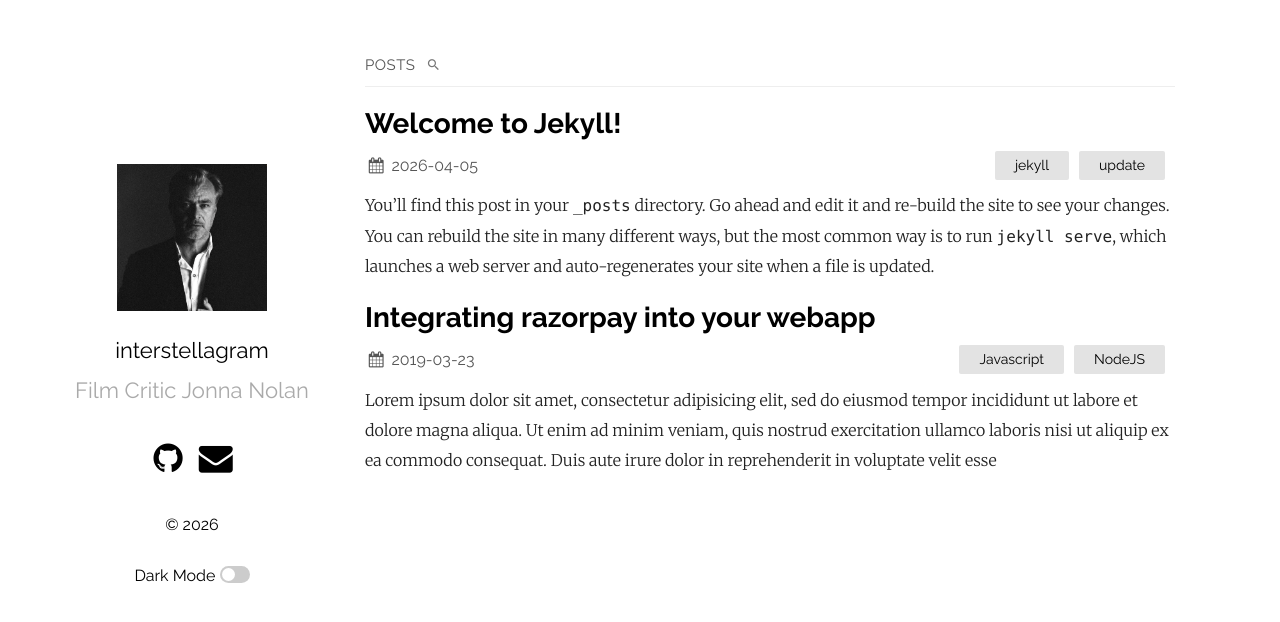
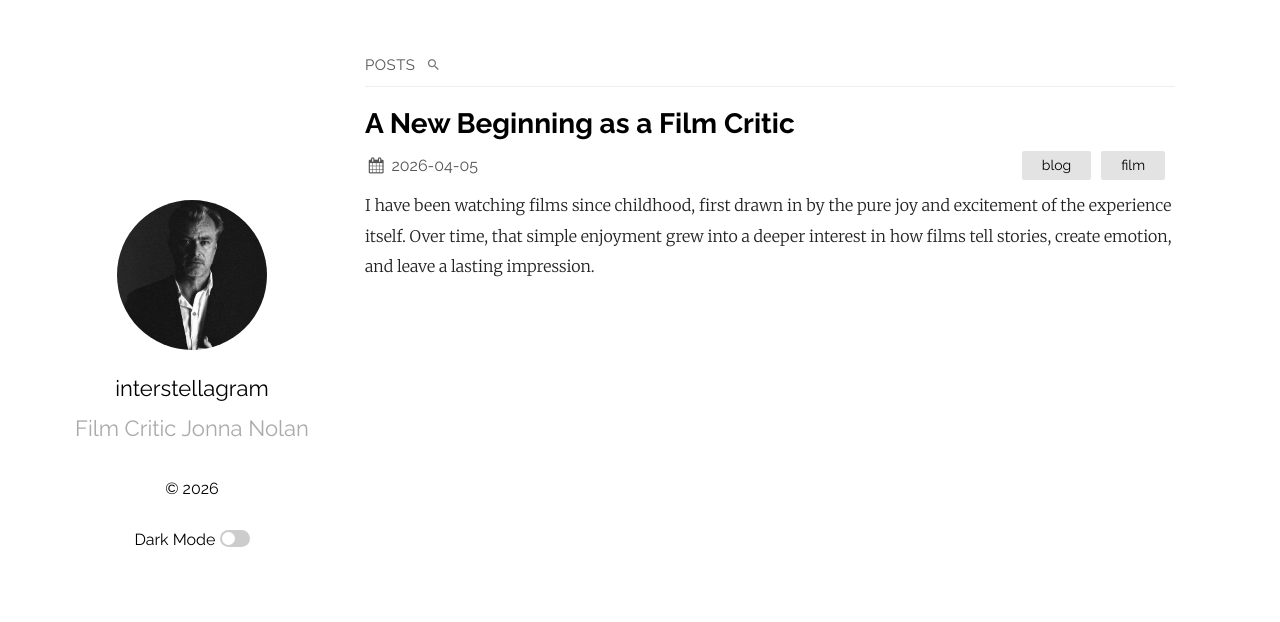
Before and after one commit to interstellagram/interstellagram.github.io, a Jekyll site: the page built from index.md, in a window 1280 px wide. Shown: the top 622 px of the page. Built offline with Jekyll 4.4.1, drawn with Linux system fonts in a browser that asks for light colours.

Commit message:
Update profile and publish first post

````diff
--- a/_config.yml
+++ b/_config.yml
@@ -1,6 +1,5 @@
 title: interstellagram
 author: Jonna Nolan
-email: interstellagram@ggmail.com
 description: >-
   Hello. I'm Jonna Nolan, a film critic exploring image, memory, and time through science fiction and arthouse cinema.
 
@@ -24,9 +23,7 @@ plainwhite:
     - page
     - post
 
-  social_links:
-    github: interstellagram
-    email: interstellagram@ggmail.com
+  social_links: {}
 
 plugins:
   - jekyll-seo-tag
--- a/_layouts/default.html
+++ b/_layouts/default.html
@@ -33,7 +33,7 @@
       {%- endif -%}
       </div>
       {% capture footer %}
-      {%- if site.plainwhite.social_links != '' -%}
+      {%- if site.plainwhite.social_links and site.plainwhite.social_links.size > 0 -%}
       <ul class="social about-footer {{condensed_class}}">
         {%- if site.plainwhite.social_links.github -%}
         <a href="https://github.com/{{ site.plainwhite.social_links.github }}" target="_blank">
--- a/_posts/2019-03-23-welcome-to-jekyll.markdown
+++ /dev/null
@@ -1,28 +0,0 @@
----
-layout: post
-title:  "Integrating razorpay into your webapp"
-date:   2019-03-23 21:03:36 +0530
-categories: Javascript NodeJS
----
-Lorem ipsum dolor sit amet, consectetur adipisicing elit, sed do eiusmod tempor incididunt ut labore et dolore magna aliqua. Ut enim ad minim veniam, quis nostrud exercitation ullamco laboris nisi ut aliquip ex ea commodo consequat. Duis aute irure dolor in reprehenderit in voluptate velit esse
-
-```javascript
-const Razorpay = require('razorpay');
-
-let rzp = Razorpay({
-	key_id: 'KEY_ID',
-	secret: 'name'
-});
-
-// capture request
-rzp.capture(payment_id, cost)
-	.then(function (data) {
-		return 2;
-	})
-```
-
-Check out the [Jekyll docs][jekyll-docs] for more info on how to get the most out of Jekyll. File all bugs/feature requests at [Jekyll’s GitHub repo][jekyll-gh]. If you have questions, you can ask them on [Jekyll Talk][jekyll-talk].
-
-[jekyll-docs]: https://jekyllrb.com/docs/home
-[jekyll-gh]:   https://github.com/jekyll/jekyll
-[jekyll-talk]: https://talk.jekyllrb.com/
--- /dev/null
+++ b/_posts/2026-04-05-a-new-beginning-as-a-film-critic.md
@@ -0,0 +1,17 @@
+---
+layout: post
+title: "A New Beginning as a Film Critic"
+date: 2026-04-05
+categories: [blog, film]
+tags: [film, review, christopher-nolan, writing, beginning]
+---
+
+I have been watching films since childhood, first drawn in by the pure joy and excitement of the experience itself. Over time, that simple enjoyment grew into a deeper interest in how films tell stories, create emotion, and leave a lasting impression.
+
+Among all the directors I have watched, Christopher Nolan has had one of the strongest impacts on me. His films were genuinely shocking to me in the best way, not only because of their scale and originality, but also because of the ideas and emotions behind them. For that reason, I want to begin my first series of film review columns with Christopher Nolan's work.
+
+I have been considering starting on a GitHub blog, but I feel that it may be less accessible to general audiences. Since I want to connect with more readers and build an audience from the beginning, I am also thinking about starting on another social media platform instead.
+
+I am still new to social media, so I have even been thinking carefully about what to write in my profile and what kind of account name I should use. At the moment, I think I will choose a name that combines the word "SHA" with the title of one of Christopher Nolan's films. I like the idea of making my account name feel personal while also showing the kind of films and thoughts that inspired this new beginning.
+
+This may be a small first step, but I hope it becomes the start of something meaningful. From now on, I want to share my thoughts on films more seriously, connect with other people who love cinema, and continue growing as a writer and reviewer. If you happen to come across this post, I would truly appreciate your support. Please follow me and join me as I begin this new journey.
--- a/_posts/2026-04-05-welcome-to-jekyll.markdown
+++ /dev/null
@@ -1,29 +0,0 @@
----
-layout: post
-title:  "Welcome to Jekyll!"
-date:   2026-04-05 17:42:56 +0900
-categories: jekyll update
----
-You’ll find this post in your `_posts` directory. Go ahead and edit it and re-build the site to see your changes. You can rebuild the site in many different ways, but the most common way is to run `jekyll serve`, which launches a web server and auto-regenerates your site when a file is updated.
-
-Jekyll requires blog post files to be named according to the following format:
-
-`YEAR-MONTH-DAY-title.MARKUP`
-
-Where `YEAR` is a four-digit number, `MONTH` and `DAY` are both two-digit numbers, and `MARKUP` is the file extension representing the format used in the file. After that, include the necessary front matter. Take a look at the source for this post to get an idea about how it works.
-
-Jekyll also offers powerful support for code snippets:
-
-{% highlight ruby %}
-def print_hi(name)
-  puts "Hi, #{name}"
-end
-print_hi('Tom')
-#=> prints 'Hi, Tom' to STDOUT.
-{% endhighlight %}
-
-Check out the [Jekyll docs][jekyll-docs] for more info on how to get the most out of Jekyll. File all bugs/feature requests at [Jekyll’s GitHub repo][jekyll-gh]. If you have questions, you can ask them on [Jekyll Talk][jekyll-talk].
-
-[jekyll-docs]: https://jekyllrb.com/docs/home
-[jekyll-gh]:   https://github.com/jekyll/jekyll
-[jekyll-talk]: https://talk.jekyllrb.com/
--- a/_sass/plain.scss
+++ b/_sass/plain.scss
@@ -110,7 +110,10 @@ main {
       line-height: normal;
     }
     img {
-      max-width: 150px;
+      width: 150px;
+      height: 150px;
+      border-radius: 50%;
+      object-fit: cover;
     }
     img.dark {
       display: none;
@@ -308,7 +311,8 @@ footer {
         flex-direction: row;
         margin-bottom: 10px;
         img {
-          max-height: 40px;
+          width: 40px;
+          height: 40px;
         }
         h2 {
           margin: 0 10px;
````
